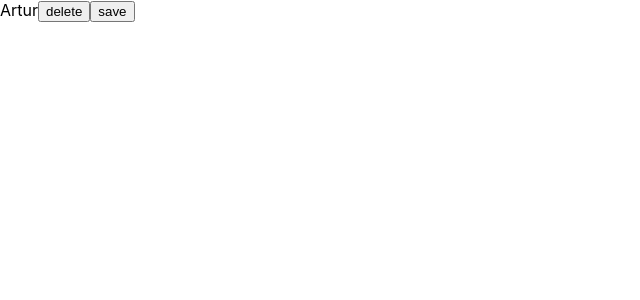
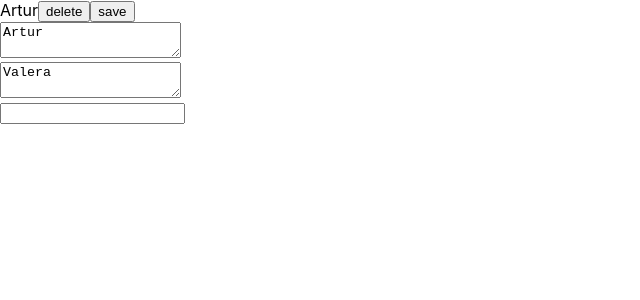
Before and after one commit to ArturLimaiko/Unit-test-JS, a React (Create React App) app: page / in a window 1280 px wide. Shown: the top 300 px of the page, without its empty margins (0-640 px from the left). Built offline with nearby package versions, Linux system fonts and the light colour scheme.

Commit message:
lesson 6 : complete 100%

```diff
--- a/src/05/06-callbacks.tsx
+++ b/src/05/06-callbacks.tsx
@@ -1,4 +1,4 @@
-import React from "react";
+import React, {MouseEvent,ChangeEvent} from "react";
 
 // const callback = () => {
 //     alert('hey guys')
@@ -14,19 +14,48 @@ export const User = () => {
 // создадим логику удаления User
 // эта функция не сработает пока мы ее не вызовем - вызывать ее будем в кнопке при клике
 // и после она станет функцией колбеком т.к ее вызовет кнопка
-const deleteUser = () => {
+const deleteUser = (event: MouseEvent<HTMLButtonElement>) => {
+    alert(event.currentTarget.name)
     alert('User should be deleted')
+
 }
 
-const saveUser = () => {
-    alert('User have been saved')
+// const saveUser = () => {
+//     alert('User have been saved')
+// }
+
+const onNameChanged = () => {
+    console.log("name changed")
+}
+
+const focusLostHandler = () => {
+    console.log(" focus lost")
+}
+
+const onAgeChanged = (event: ChangeEvent<HTMLInputElement>) => {
+    //что бы узнать на что изменился возвраст нужно протипизировать объект - event и ему добавить  ChangeEvent<HTMLInputElement>
+    //что бы достучаться до элемента используем event.currentTarget это тот элемент с которым произошло событие и на который мы подписались и далее берем у input значение value . то значение которое новое, на которое изменилось значение почему наш обработчик и был вызван - потому что произошло событие onChange
+    //age changed: 1 увидим в консоли и тд
+    console.log(" age changed: " + event.currentTarget.value)
 }
 
     return (
+
         <div>Artur
             {/*когда будет клик вызови нашу функцию deleteUser*/}
-            <button onClick={deleteUser}>delete</button>
-            <button onClick={saveUser} >save</button>
+            <button name="delete" onClick={deleteUser}>delete</button>
+            <button name="save" onClick={deleteUser} >save</button>
+
+            {/*вместо кнопок можно использовать и дивки и так же вешать на них onClick*/}
+            {/*<div onClick={saveUser} >save</div>*/}
+            {/*<div onClick={saveUser} >save</div>*/}
+
+        {/*    события бывают разные :*/}
+        {/*    при каждом вызове события onChange будет выведено "name changed"*/}
+            <div><textarea onChange={onNameChanged}>Artur</textarea></div>
+            <div><textarea onBlur={focusLostHandler}>Valera</textarea></div>
+
+            <input type={"number"} onChange={onAgeChanged}/>
         </div>
     )
 }
```
